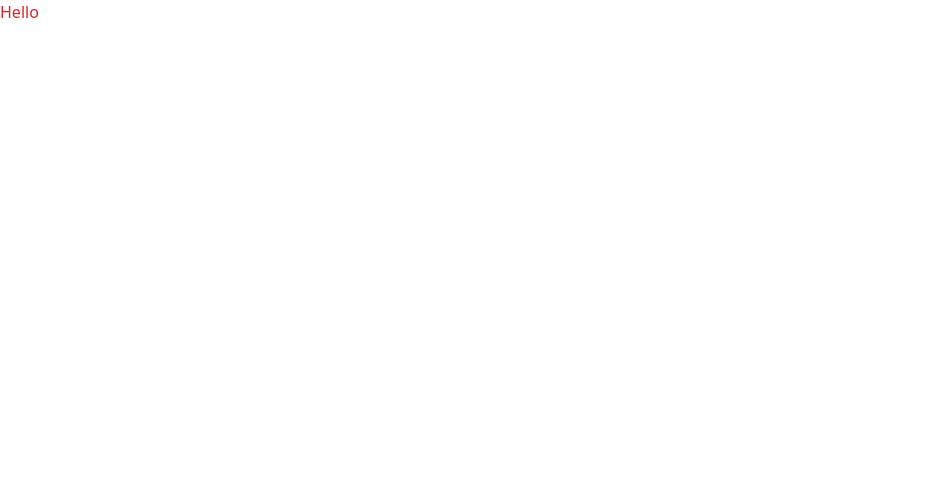
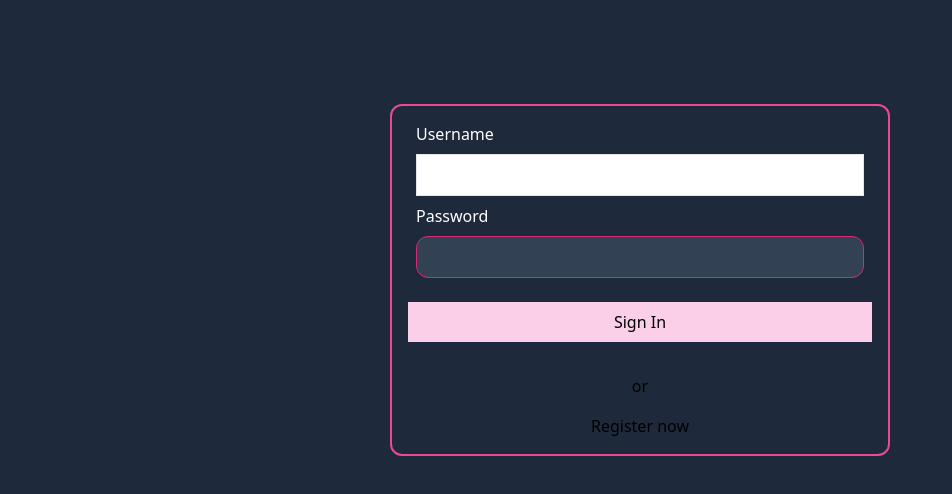
Before and after one commit to seculiraul/cardio-client, a React (Create React App) app: page /signIn in a window 1280 px wide. Shown: the top 494 px of the page, without its empty margins (0-952 px from the left). Built offline with nearby package versions, Linux system fonts and the light colour scheme.

Commit message:
Added SignIn Component

```diff
--- a/package.json
+++ b/package.json
@@ -21,7 +21,8 @@
     "start": "react-scripts start",
     "build": "react-scripts build",
     "test": "react-scripts test",
-    "eject": "react-scripts eject"
+    "eject": "react-scripts eject",
+    "git-auto": "node git-automation.js"
   },
   "eslintConfig": {
     "extends": [
--- a/src/App.js
+++ b/src/App.js
@@ -1,5 +1,13 @@
+import { Routes, Route } from 'react-router-dom'
+import SignIn from './features/SignIn'
 const App = () => {
-  return <h1 className="text-red-600">Hello</h1>
+  return (
+    <div className="bg-slate-800 h-screen">
+      <Routes>
+        <Route path="/signIn" element={<SignIn />} />
+      </Routes>
+    </div>
+  )
 }
 
 export default App
--- /dev/null
+++ b/src/features/SignIn.js
@@ -0,0 +1,32 @@
+import { Link } from 'react-router-dom'
+const SignIn = () => {
+  return (
+    <div className="flex items-center justify-center py-24 px-4 sm:px-6 lg:px-8">
+      <div className="flex flex-col w-[500px] gap-2 p-4 m-2 border-2 border-pink-500 rounded-xl">
+        <div className="flex flex-col gap-2 font-small mx-2">
+          <label className="text-white"> Username</label>
+          <input
+            id="username"
+            type="email"
+            className="p-2 border border-gray-200 hover:border-gray-300 hover:bg-zinc-200 focus:bg-zinc-300 focus:border-gray-300 active:border-gray-300 peer-valid:border-gray-300 duration-300"
+          />
+        </div>
+        <div className="flex flex-col gap-2 font-small mx-2">
+          <label className="text-white"> Password</label>
+          <input
+            id="password"
+            type="password"
+            className="p-2 text-white rounded-xl bg-slate-700 border border-pink-600 focus:border-pink-700 focus:outline-none focus:shadow-outline duration-800"
+          />
+        </div>
+        <button className="p-2 my-4 bg-pink-200">Sign In</button>
+        <div className="flex flex-col mx-auto mt-2 items-center">
+          <span className="mb-4">or</span>
+          <Link to={'/signUp'}>Register now</Link>
+        </div>
+      </div>
+    </div>
+  )
+}
+
+export default SignIn
--- a/src/index.js
+++ b/src/index.js
@@ -2,11 +2,14 @@ import './index.css'
 import React from 'react'
 import ReactDOM from 'react-dom/client'
 import App from './App'
+import { BrowserRouter } from 'react-router-dom'
 
 const root = ReactDOM.createRoot(document.querySelector('#root'))
 
 root.render(
   <React.StrictMode>
-    <App />
+    <BrowserRouter>
+      <App />
+    </BrowserRouter>
   </React.StrictMode>
 )
```
Also changed, not shown: 1 other file (tests, documents, lock files or other folders).
